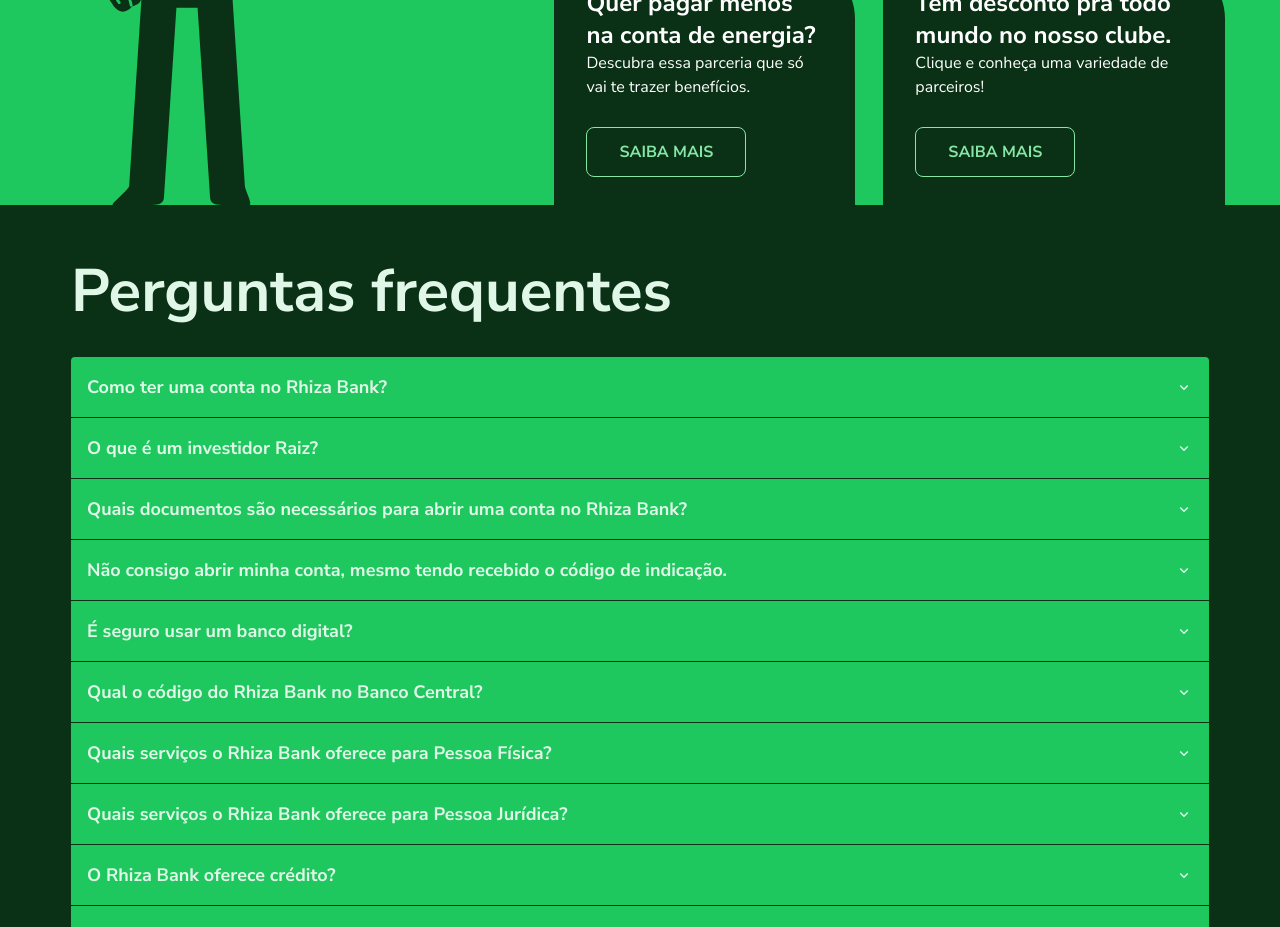
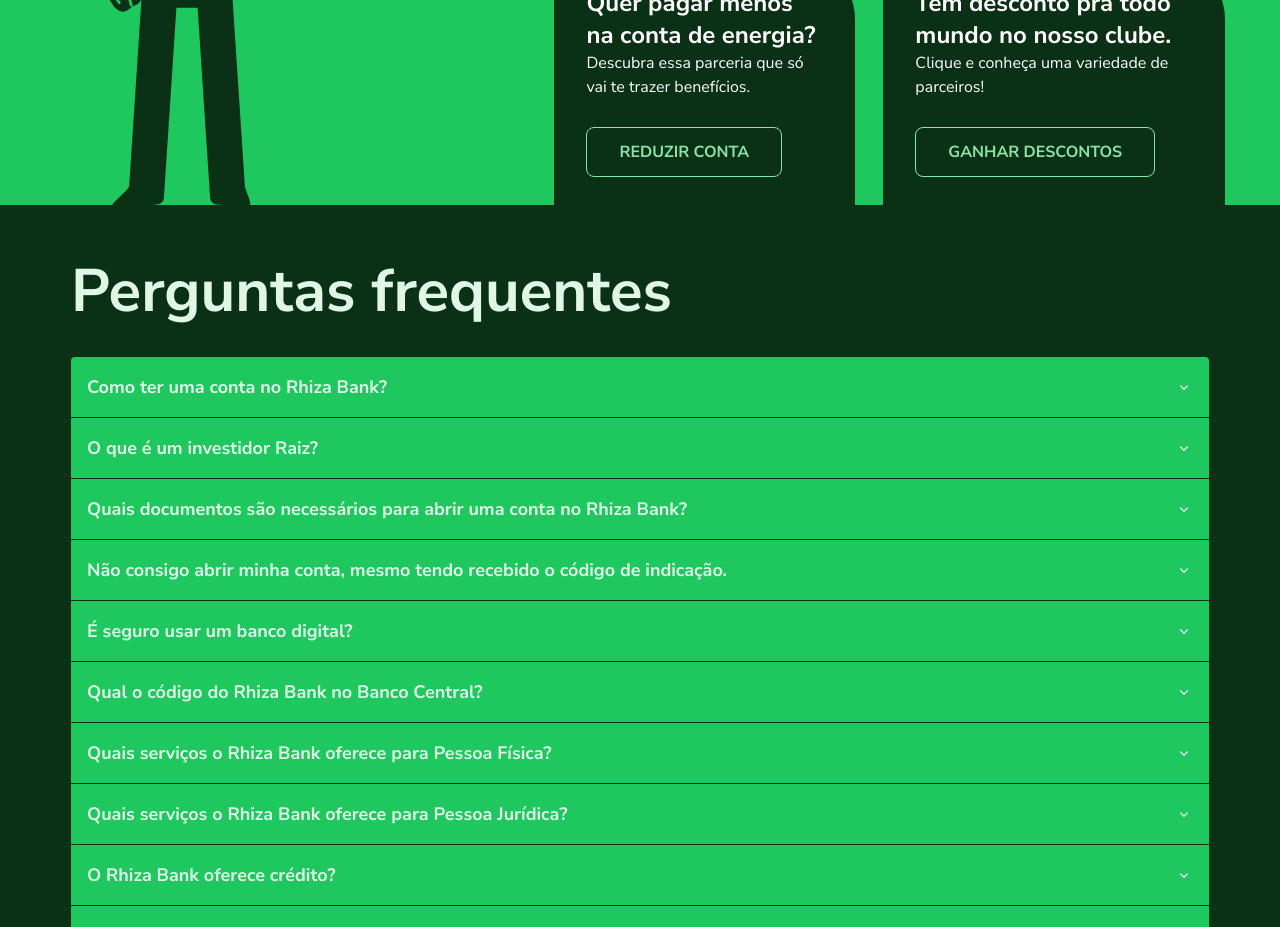
Before and after one commit to rafaverde/rhizaBank-lp, a Next.js app: page / in a window 1280 px wide. Shown: the part 1560-2487 px from the top of the page. Built offline with nearby package versions, Linux system fonts and the light colour scheme.

Commit message:
update: Updated CTAs benefits call.

```diff
--- a/src/components/sections/advantages-section.tsx
+++ b/src/components/sections/advantages-section.tsx
@@ -33,7 +33,7 @@
                 target="_blank"
               >
                 <button className="rounded-lg border border-rhiza-green-300 bg-transparent px-8 py-3 font-bold uppercase text-rhiza-green-300 transition-colors hover:bg-rhiza-green-500 hover:text-rhiza-green-900 lg:flex">
-                  Saiba mais
+                  Reduzir conta
                 </button>
               </Link>
             </div>
@@ -50,7 +50,7 @@
                 target="_blank"
               >
                 <button className="rounded-lg border border-rhiza-green-300 bg-transparent px-8 py-3 font-bold uppercase text-rhiza-green-300 transition-colors hover:bg-rhiza-green-500 hover:text-rhiza-green-900 lg:flex">
-                  Saiba mais
+                  Ganhar descontos
                 </button>
               </Link>
             </div>
```
